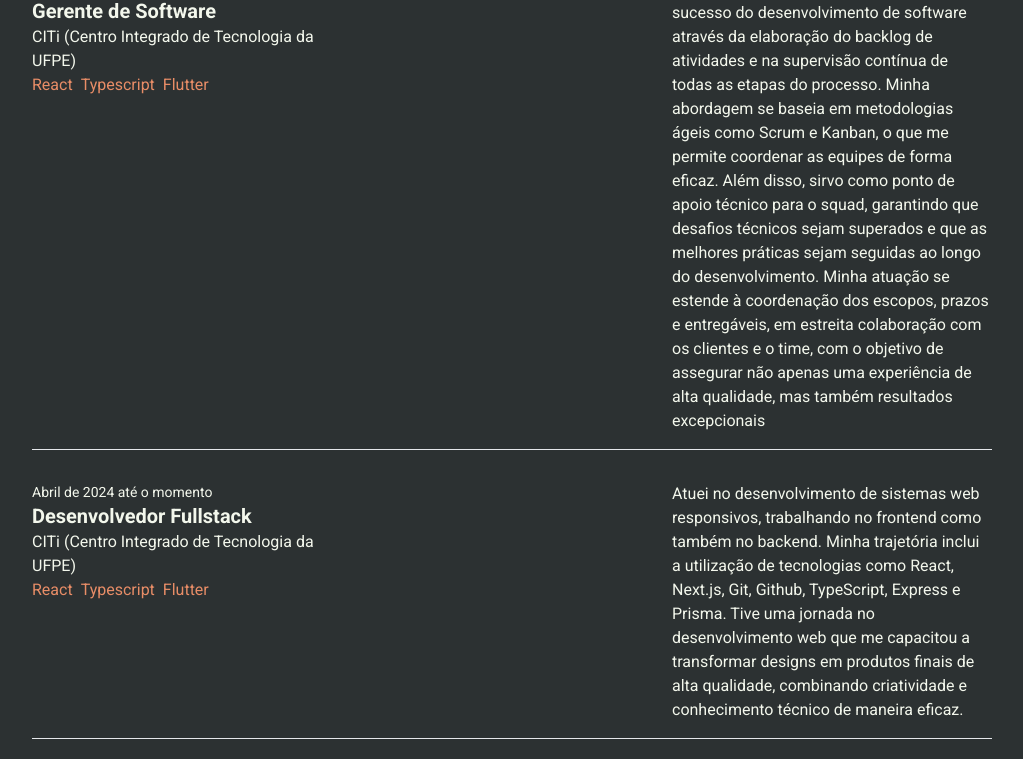
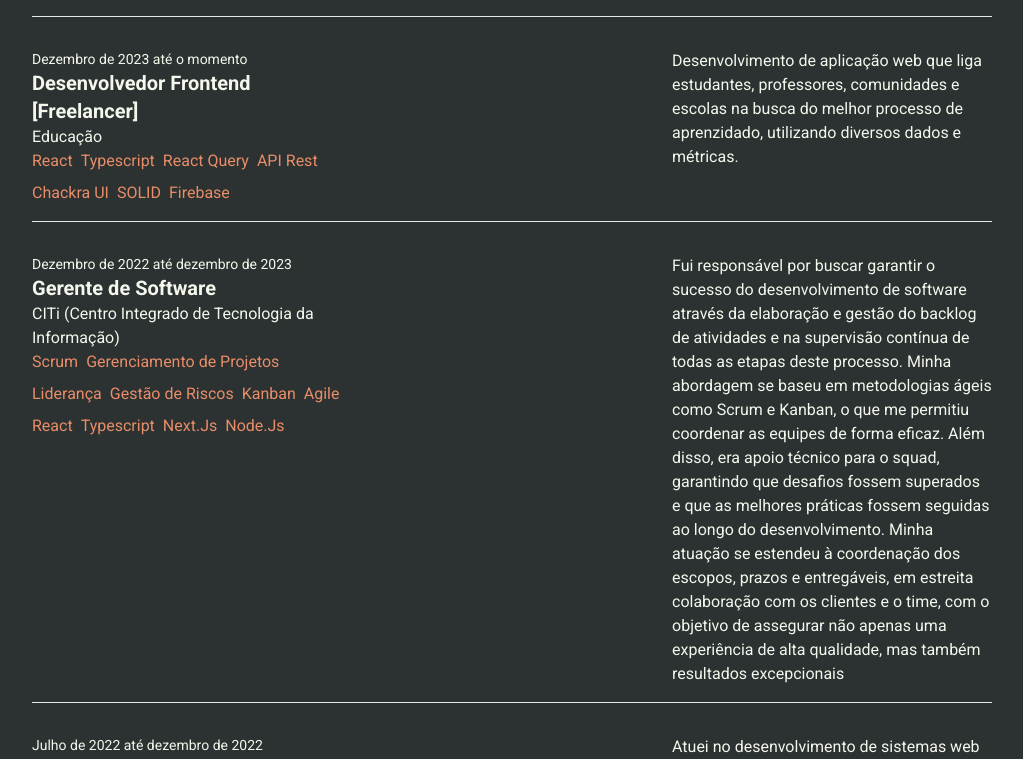
Before and after one commit to marcoslima12/portfolio, a Next.js app: page / in a window 1280 px wide. Shown: the part 1464-2223 px from the top of the page, without its empty margins (128-1151 px from the left). Built offline with nearby package versions, Linux system fonts and the light colour scheme.

Commit message:
update homepage

```diff
--- a/src/components/SectionTitle/index.tsx
+++ b/src/components/SectionTitle/index.tsx
@@ -4,7 +4,7 @@ interface SectionTitleProps {
 
 export const SectionTitle = ({ title }: SectionTitleProps) => {
   return (
-    <h1 className="text-3xl underline-offset-8 hover:underline decoration-dark-highlight pb-8">
+    <h1 className="text-3xl underline-offset-8 underline decoration-dark-highlight pb-8 ">
       {title}
     </h1>
   );
--- a/src/pages/index.tsx
+++ b/src/pages/index.tsx
@@ -11,7 +11,6 @@ import { SectionWrapper } from "@/components/SectionWrapper";
 export default function Home() {
   const router = useRouter();
   const [currentText, setCurrentText] = useState("criativo");
-
 
   interface SoftSkillProp {
     text: string;
@@ -82,7 +81,7 @@ export default function Home() {
             <TimeForExperience time={time} />
             <TitleForExperience title={role} />
             <LocationForExperience localation={company} />
-            <div className="flex justify-start gap-2">
+            <div className="flex justify-start flex-wrap items-center gap-2">
               {skills.map((skill, index) => (
                 <HardSkill key={index} skill={skill} />
               ))}
@@ -111,8 +110,47 @@ export default function Home() {
     );
   };
 
-  const Banner = () => {
+  interface ProjectProps {
+    title: string;
+    tasks: string[];
+  }
+  const Project = ({ tasks, title }: ProjectProps) => {
     return (
+      <div className="flex flex-col gap-2 w-1/4 flex-auto max-w-96">
+        <TitleForExperience title={title} />
+        <ul className="flex flex-col gap-2">
+          {tasks.map((task, index) => {
+            return <li key={index}>{task}</li>;
+          })}
+        </ul>
+      </div>
+    );
+  };
+
+  const changeSkillText = useCallback(() => {
+    const softSkills = [
+      "criativo",
+      "comunicativo",
+      "proativo",
+      "resiliente",
+      "líder",
+      "apaixonado pelo que faz",
+    ];
+    setCurrentText((prev) => {
+      const currentIndex = softSkills.indexOf(prev);
+      const nextIndex = (currentIndex + 1) % softSkills.length;
+      return softSkills[nextIndex];
+    });
+  }, []);
+
+  useEffect(() => {
+    const intervalId = setInterval(changeSkillText, 1000);
+    return () => clearInterval(intervalId);
+  }, [changeSkillText]);
+
+  return (
+    <>
+      <Header />
       <SectionWrapper>
         <div className="w-3/4 flex items-center justify-between mt-36">
           <div className="w-1/2 gap-9 flex flex-col justify-around items-start">
@@ -125,8 +163,9 @@ export default function Home() {
               <br />
               <br />
               Sou um entusiasta de tecnologia, inovação e de como podemos
-              transformar ideias em soluções de alto impacto, solucionando
-              problemas, aprimorando processos e impactando pessoas e contextos.
+              transformar ideias em soluções de alto impacto, resolvendo
+              problemas, aprimorando processos e impactando pessoas, contextos e
+              a sociedade.
             </p>
             <div className="w-1/2 flex items-start justify-start gap-5">
               <button
@@ -156,11 +195,7 @@ export default function Home() {
           <Image src={ProfilePic} alt="Foto de perfil de Marcos Antonio" />
         </div>
       </SectionWrapper>
-    );
-  };
 
-  const EffectCTA = () => {
-    return (
       <SectionWrapper>
         <div className="flex items-center flex-col justify-normal gap-3">
           <h1 className="text-4xl">
@@ -170,8 +205,7 @@ export default function Home() {
           <p className="w-1/3 text-center text-xl">
             Além de habilidades técnicas, trago em minha bagagem diversas
             habilidades interpessoais, como <SoftSkill text="boa comunicação" />
-            ,
-            <SoftSkill text="liderança eficaz" /> ,{" "}
+            , <SoftSkill text="liderança eficaz" /> ,{" "}
             <SoftSkill text="resolução de conflitos" />,{" "}
             <SoftSkill text="pensamento crítico" /> e{" "}
             <SoftSkill text="trabalho em equipe" />, que adquiri nas minhas
@@ -179,65 +213,106 @@ export default function Home() {
           </p>
         </div>
       </SectionWrapper>
-    );
-  };
 
-  const WorkHistory = () => {
-    return (
       <SectionWrapper>
         <div className="w-3/4 flex flex-col items-start justify-center">
           <SectionTitle title="Experiências Profissionais" />
           <WorkExperience
-            about="Sou responsável pelo desenvolvimento frontend dos projetos, além de participar da construção das soluções, participando ativamente desde as etapas mais inicias do produto, como na elicitação de requisitos,
-            testes de usabilidade e validação com stakeholders. Ainda, participo da definição da stack do projeto, corroborando as decisões sobre as melhores tecnologias, arquitetura e fluxo de desenvolvimento.
+            about="Sou responsável pelo desenvolvimento frontend dos projetos utilizando tecnologias como React, React Native e Flutter.
+            Participo da construção das soluções, estando presente ativamente desde as etapas mais inicias do projeto e do produto,
+            como na definição de stack, arquitetura da aplicação, elicitação de requisitos e criação de User Stories.
+            Também, realizo testes de usabilidade do protótipo e as diferentes validações necessárias com os stakeholders.
 
-            Além disso, também atuo como Scrum Master, garantindo a boa e correta aplicação da metodologia, além de participar do gerenciamento do projeto."
+
+            Ainda, atuo também como Scrum Master do time, conduzindo reuniões importantes de planning, daily e retrospective,
+            guiando o time a seguir os princípios ágeis do Scrum, além de colaborar fortemente na gestão do backlog.
+          "
             company="LIVE (Laboratório para Cidades Inteligentes)"
             role="Desenvolvedor Frontend | Scrum Master"
             time="Abril de 2024 até o momento"
-            skills={["React", "Typescript", "Flutter"]}
+            skills={[
+              "React",
+              "React Native",
+              "Typescript",
+              "API Rest",
+              "Flutter",
+              "Dart",
+              "Scrum",
+              "UX/UI",
+              "Gerenacimento de Projetos",
+              "Agile",
+            ]}
           />{" "}
           <WorkExperience
-            about="Fui responsável por buscar garantir o sucesso do desenvolvimento de software através da elaboração do backlog de atividades e na supervisão contínua de todas as etapas do processo. Minha abordagem se baseia em metodologias ágeis como Scrum e Kanban, o que me permite coordenar as equipes de forma eficaz.
-                Além disso, sirvo como ponto de apoio técnico para o squad, garantindo que desafios técnicos sejam superados e que as melhores práticas sejam seguidas ao longo do desenvolvimento. Minha atuação se estende à coordenação dos escopos, prazos e entregáveis, em estreita colaboração com os clientes e o time, com o objetivo de assegurar não apenas uma experiência de alta qualidade, mas também resultados excepcionais"
-            company="CITi (Centro Integrado de Tecnologia da UFPE)"
+            about="Desenvolvimento de aplicação web que liga estudantes, professores, comunidades e escolas na busca do melhor
+            processo de aprenzidado, utilizando diversos dados e métricas."
+            company="Educação"
+            role="Desenvolvedor Frontend [Freelancer]"
+            time="Dezembro de 2023 até o momento"
+            skills={[
+              "React",
+              "Typescript",
+              "React Query",
+              "API Rest",
+              "Chackra UI",
+              "SOLID",
+              "Firebase",
+              "",
+            ]}
+          />{" "}
+          <WorkExperience
+            about="Fui responsável por buscar garantir o sucesso do desenvolvimento de software através da elaboração e gestão do backlog
+            de atividades e na supervisão contínua de todas as etapas deste processo.
+            Minha abordagem se baseu em metodologias ágeis como Scrum e Kanban, o que me permitiu coordenar as equipes de forma eficaz.
+            Além disso, era apoio técnico para o squad, garantindo que desafios fossem superados e que as melhores práticas fossem seguidas
+            ao longo do desenvolvimento.
+
+            Minha atuação se estendeu à coordenação dos escopos, prazos e entregáveis, em estreita colaboração com os clientes e o time,
+            com o objetivo de assegurar não apenas uma experiência de alta qualidade, mas também resultados excepcionais"
+            company="CITi (Centro Integrado de Tecnologia da Informação)"
             role="Gerente de Software"
             time="Dezembro de 2022 até dezembro de 2023"
-            skills={["React", "Typescript", "Flutter"]}
+            skills={[
+              "Scrum",
+              "Gerenciamento de Projetos",
+              "Liderança",
+              "Gestão de Riscos",
+              "Kanban",
+              "Agile",
+              "React",
+              "Typescript",
+              "Next.Js",
+              "Node.Js",
+            ]}
           />{" "}
           <WorkExperience
             about="Atuei no desenvolvimento de sistemas web responsivos,
                   trabalhando no frontend como também no backend.
+
                   Minha trajetória inclui a utilização de tecnologias como React,
-                  Next.js, Git, Github, TypeScript, Express e Prisma.
+                  Next.js, Git, Github, TypeScript, Express, Prisma e Docker.
+
                   Tive uma jornada no desenvolvimento web que me capacitou a
                   transformar designs em produtos finais de alta qualidade,
                   combinando criatividade e conhecimento técnico de maneira
                   eficaz."
-            company="CITi (Centro Integrado de Tecnologia da UFPE)"
+            company="CITi (Centro Integrado de Tecnologia da Informação)"
             role="Desenvolvedor Fullstack"
-            time="Abril de 2024 até o momento"
-            skills={["React", "Typescript", "Flutter"]}
-          />{" "}
-          <WorkExperience
-            about="Lorem ipsum dolor sit amet consectetur adipisicing elit. In
-          provident consequuntur sint delectus excepturi fugiat voluptas
-          suscipit eum blanditiis reiciendis et placeat sapiente vel, iure
-          eius autem enim deserunt quidem."
-            company="LIVE (Laboratório para Cidades Inteligentes)"
-            role="Desenvolvedor Frontend | Scrum Master"
-            time="Abril de 2024 até o momento"
-            skills={["React", "Typescript", "Flutter"]}
+            time="Julho de 2022 até dezembro de 2022"
+            skills={[
+              "React",
+              "Typescript",
+              "Bibliotecas de componentes",
+              "Next.Js",
+              "API Rest",
+              "Node.Js",
+              "Express",
+              "Prisma",
+              "Docker",
+            ]}
           />{" "}
         </div>
       </SectionWrapper>
-    );
-  };
-
-
-
-  const EducationalBackgound = () => {
-    return (
       <SectionWrapper>
         <div className="w-3/4 flex flex-col items-start justify-center gap-1">
           <SectionTitle title="Jornada Acadêmica" />
@@ -254,117 +329,57 @@ export default function Home() {
           />
         </div>
       </SectionWrapper>
-    );
-  };
-
-  interface ProjectProps {
-    title: string;
-    about: string;
-  }
-  const Project = ({ about, title }: ProjectProps) => {
-    return (
-      <div className="flex flex-col gap-2 w-1/4 flex-auto max-w-96">
-        <TitleForExperience title={title} />
-        <p>{about}</p>
-      </div>
-    );
-  };
-
-  const Projects = () => {
-    return (
       <SectionWrapper>
         <div className="w-3/4 flex flex-col">
           <SectionTitle title="Projetos que já desenvolvi" />
-          <div className="flex justify-start items-center gap-24 flex-wrap">
+          <div className="flex justify-start items-start gap-24 flex-wrap">
             <Project
-              about={
-                "Sou responsável pelo desenvolvimento frontend dos projetos, além de participar da construção das soluções, estando presente nas etapas iniciais de ideação e validação até às últimas, de testes e entrega e do processo de gerenacimento dos mesmos"
-              }
-              title="CITI+"
+              tasks={[
+                "Implementei a emissão de certificados em PDF após conclusão de um curso interno.",
+              ]}
+              title="CITi+"
             />
             <Project
-              about={
-                "Sou responsável pelo desenvolvimento frontend dos projetos, além de participar da construção das soluções, estando presente nas etapas iniciais de ideação e validação até às últimas, de testes e entrega e do processo de gerenacimento dos mesmos"
-              }
-              title="CITI+"
+              tasks={[
+                "Desenvolvi aplicação web para gerenciamento de cursos e disciplinas.",
+                "Implementei acompanhamento de estudantes baseado em seus desempenhos, contendo comparativos e rankings, além de diversas outras métricas.",
+                "Contribui na implementação de um gerador de questões por assunto utilizando Gemini do Google.",
+              ]}
+              title="Web Educação"
             />
             <Project
-              about={
-                "Sou responsável pelo desenvolvimento frontend dos projetos, além de participar da construção das soluções, estando presente nas etapas iniciais de ideação e validação até às últimas, de testes e entrega e do processo de gerenacimento dos mesmos"
-              }
-              title="CITI+"
+              tasks={[
+                "Desenvolvi uma aplicação web fullstack voltada pra conexão entre compradores, corretores e imobiliária.",
+              ]}
+              title="Web Imóveis"
             />
             <Project
-              about={
-                "Sou responsável pelo desenvolvimento frontend dos projetos, além de participar da construção das soluções, estando presente nas etapas iniciais de ideação e validação até às últimas, de testes e entrega e do processo de gerenacimento dos mesmos"
-              }
-              title="CITI+"
+              tasks={[
+                "Desenvolvi aplicativo com Flutter.",
+                "Autenticação social com Google no Firebase.",
+                "Google ML Kit para escanear código de barras de boletos.",
+              ]}
+              title="Payflow"
             />
             <Project
-              about={
-                "Sou responsável pelo desenvolvimento frontend dos projetos, além de participar da construção das soluções, estando presente nas etapas iniciais de ideação e validação até às últimas, de testes e entrega e do processo de gerenacimento dos mesmos"
-              }
-              title="CITI+"
+              tasks={[
+                "Desenvolvi aplicação web utilizando Next.Js.",
+                "Utilização de Server Side Rendering para consumo de dados e informações.",
+                "Simulador de compra de produto utilizando o modo Teste do Stripe.",
+              ]}
+              title="Next.Js Shop"
             />
             <Project
-              about={
-                "Sou responsável pelo desenvolvimento frontend dos projetos, além de participar da construção das soluções, estando presente nas etapas iniciais de ideação e validação até às últimas, de testes e entrega e do processo de gerenacimento dos mesmos"
-              }
-              title="CITI+"
-            />
-            <Project
-              about={
-                "Sou responsável pelo desenvolvimento frontend dos projetos, além de participar da construção das soluções, estando presente nas etapas iniciais de ideação e validação até às últimas, de testes e entrega e do processo de gerenacimento dos mesmos"
-              }
-              title="CITI+"
-            />
-            <Project
-              about={
-                "Sou responsável pelo desenvolvimento frontend dos projetos, além de participar da construção das soluções, estando presente nas etapas iniciais de ideação e validação até às últimas, de testes e entrega e do processo de gerenacimento dos mesmos"
-              }
-              title="CITI+"
-            />
-            <Project
-              about={
-                "Sou responsável pelo desenvolvimento frontend dos projetos, além de participar da construção das soluções, estando presente nas etapas iniciais de ideação e validação até às últimas, de testes e entrega e do processo de gerenacimento dos mesmos"
-              }
-              title="CITi+"
+              tasks={[
+                "Projeto de curso para aprofundamento em gestão de estados no React.",
+                "Utilização de Redux para gerenciar o estado da aplicação",
+                "Simulação de servidor com Json Server.",
+              ]}
+              title="Redux Video Classes"
             />
           </div>
         </div>
       </SectionWrapper>
-    );
-  };
-
-  /* const changeSkillText = useCallback(() => {
-    const softSkills = [
-      "criativo",
-      "comunicativo",
-      "proativo",
-      "resiliente",
-      "líder",
-      "apaixonado pelo que faz",
-    ];
-    setCurrentText((prev) => {
-      const currentIndex = softSkills.indexOf(prev);
-      const nextIndex = (currentIndex + 1) % softSkills.length;
-      return softSkills[nextIndex];
-    });
-  }, []);
-
-  useEffect(() => {
-    const intervalId = setInterval(changeSkillText, 1000);
-    return () => clearInterval(intervalId);
-  }, [changeSkillText]); */
-
-  return (
-    <>
-      <Header />
-      <Banner />
-      <EffectCTA />
-      <WorkHistory />
-      <EducationalBackgound />
-      <Projects />
     </>
   );
 }
```
